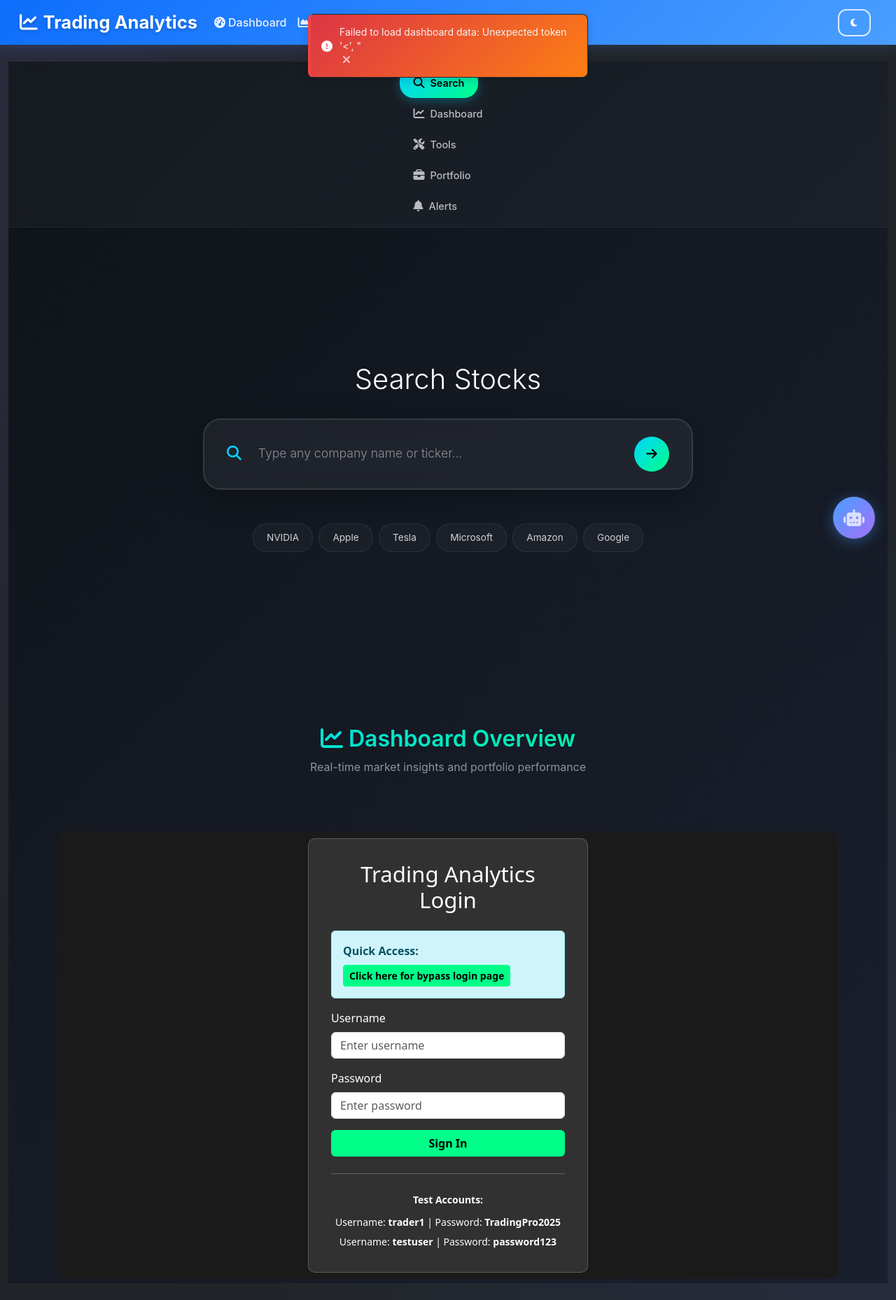
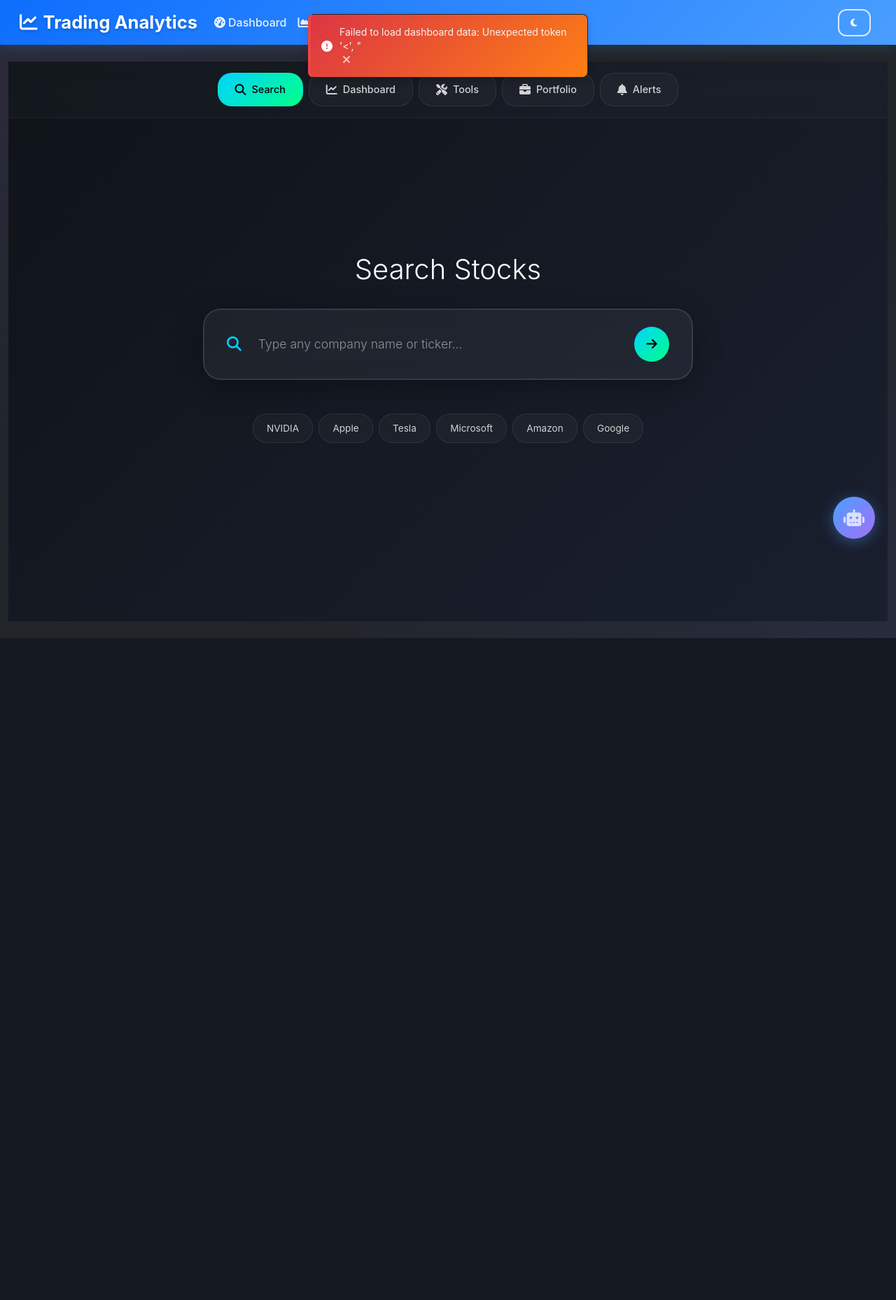
Before and after one commit to img0j0/tradewise-ai, a Flask app: template templates/chatgpt_interface.html in a window 1280 px wide. Shown: the whole page at 70% size. After the commit the page ends 912 px from the top, so only its background shows below. Run offline with Flask 3, Linux system fonts and the light colour scheme; the template is opened without the code that fills it, so the values that code supplies are empty; some libraries are stand-ins or nearby versions.

Commit message:
Overhaul the user interface to improve navigation and overall user experience
Refactors the UI by removing the top navbar, implements interactive buttons, and uses dedicated page views.

Replit-Commit-Author: Agent
Replit-Commit-Session-Id: 9d1698b6-814d-4dbe-99a8-9c9f61e251a8
Replit-Commit-Screenshot-Url: https://storage.googleapis.com/screenshot-production-us-central1/faac9d14-f6e8-472b-b68f-2222f8439d93/9d1698b6-814d-4dbe-99a8-9c9f61e251a8/Yx46gj8

```diff
--- a/templates/base.html
+++ b/templates/base.html
@@ -36,6 +36,8 @@
     <link rel="stylesheet" href="{{ url_for('static', filename='css/ai_autocomplete.css') }}?v={{ range(1000, 9999) | random }}">
 </head>
 <body class="bg-dark text-light">
+    <!-- Conditionally show navbar only for non-ChatGPT interface pages -->
+    {% if request.endpoint not in ['index', 'chatgpt_interface'] %}
     <nav class="navbar navbar-expand-lg navbar-dark bg-primary">
         <div class="container-fluid">
             <a class="navbar-brand" href="{{ url_for('index') }}">
@@ -92,6 +94,7 @@
             </div>
         </div>
     </nav>
+    {% endif %}
 
     <main class="container-fluid py-4">
         {% block content %}{% endblock %}
--- a/templates/chatgpt_interface.html
+++ b/templates/chatgpt_interface.html
@@ -4,40 +4,37 @@
 
 {% block content %}
 <div class="chatgpt-interface">
-    <!-- Clean Minimal Navigation -->
-    <div class="minimal-header">
-        <div class="container-fluid">
-            <div class="d-flex justify-content-center align-items-center py-2">
-                <!-- Clean Tab Navigation -->
-                <div class="openai-tabs">
-                    <button class="tab-btn active" data-section="ai-interface" onclick="switchToSection('ai-interface')">
+    <!-- Clean Interactive Navigation Buttons -->
+    <div class="clean-navigation">
+        <div class="container">
+            <div class="nav-buttons">
+                <button class="nav-btn active" data-section="search" onclick="showPage('search')">
                     <i class="fas fa-search"></i>
                     <span>Search</span>
                 </button>
-                    <button class="tab-btn" data-section="dashboard" onclick="switchToSection('dashboard')">
+                <button class="nav-btn" onclick="window.location.href='/dashboard'">
                     <i class="fas fa-chart-line"></i>
                     <span>Dashboard</span>
                 </button>
-                    <button class="tab-btn" data-section="stocks" onclick="switchToSection('stocks')">
+                <button class="nav-btn" onclick="window.location.href='/simple_stocks'">
                     <i class="fas fa-tools"></i>
                     <span>Tools</span>
                 </button>
-                    <button class="tab-btn" data-section="portfolio" onclick="switchToSection('portfolio')">
+                <button class="nav-btn" onclick="window.location.href='/portfolio'">
                     <i class="fas fa-briefcase"></i>
                     <span>Portfolio</span>
                 </button>
-                    <button class="tab-btn" data-section="alerts" onclick="switchToSection('alerts')">
+                <button class="nav-btn" onclick="window.location.href='/alerts'">
                     <i class="fas fa-bell"></i>
                     <span>Alerts</span>
                 </button>
             </div>
         </div>
     </div>
-    </div>
-
-    <!-- Content Sections -->
-    <div id="ai-interface-section" class="content-section active">
-        <!-- Main Search Interface - ChatGPT Style -->
+
+    <!-- Main Search Content (Only Search Data) -->
+    <div id="search-section" class="content-section active">
+        <!-- Clean Search Interface -->
         <div class="main-search-interface">
             <div class="container">
                 <!-- Simple Title -->
@@ -83,54 +80,7 @@
                 </div>
             </div>
         </div>
-    </div> <!-- End ai-interface-section -->
-
-    <!-- Dashboard Section -->
-    <div id="dashboard-section" class="content-section">
-        <div class="container">
-            <div class="section-header">
-                <h3><i class="fas fa-chart-line me-2"></i>Dashboard Overview</h3>
-                <p class="text-muted">Real-time market insights and portfolio performance</p>
-            </div>
-            <!-- Dashboard content will be loaded here -->
-            <iframe src="/dashboard" class="section-iframe" frameborder="0"></iframe>
-        </div>
-    </div>
-
-    <!-- Trading Tools Section -->
-    <div id="stocks-section" class="content-section">
-        <div class="container">
-            <div class="section-header">
-                <h3><i class="fas fa-tools me-2"></i>Trading Tools</h3>
-                <p class="text-muted">Professional trading tools and advanced analytics</p>
-            </div>
-            <iframe src="/simple_stocks" class="section-iframe" frameborder="0"></iframe>
-        </div>
-    </div>
-
-    <div id="portfolio-section" class="content-section">
-        <div class="container">
-            <div class="section-header">
-                <h3><i class="fas fa-briefcase me-2"></i>Your Portfolio</h3>
-                <p class="text-muted">Track your investments and performance metrics</p>
-            </div>
-            <div id="portfolio-content" class="portfolio-content">
-                <!-- Portfolio content will be loaded here -->
-            </div>
-        </div>
-    </div>
-
-    <div id="alerts-section" class="content-section">
-        <div class="container">
-            <div class="section-header">
-                <h3><i class="fas fa-bell me-2"></i>Trading Alerts</h3>
-                <p class="text-muted">AI-generated alerts and notifications</p>
-            </div>
-            <div id="alerts-content" class="alerts-content">
-                <!-- Alerts content will be loaded here -->
-            </div>
-        </div>
-    </div>
+    </div> <!-- End search-section -->
 </div>
 
 <style>
@@ -148,11 +98,70 @@
     margin-bottom: 2rem;
 }
 
-/* Minimal Header */
-.minimal-header {
+/* Clean Navigation */
+.clean-navigation {
+    background: rgba(255, 255, 255, 0.02);
+    border-bottom: 1px solid rgba(255, 255, 255, 0.05);
+    backdrop-filter: blur(15px);
+    padding: 1rem 0;
+}
+
+.nav-buttons {
+    display: flex;
+    justify-content: center;
+    gap: 0.5rem;
+    flex-wrap: wrap;
+}
+
+.nav-btn {
     background: rgba(255, 255, 255, 0.03);
-    border-bottom: 1px solid rgba(255, 255, 255, 0.05);
-    backdrop-filter: blur(10px);
+    border: 1px solid rgba(255, 255, 255, 0.08);
+    border-radius: 20px;
+    padding: 0.75rem 1.5rem;
+    color: rgba(255, 255, 255, 0.8);
+    cursor: pointer;
+    transition: all 0.3s ease;
+    display: flex;
+    align-items: center;
+    gap: 0.5rem;
+    font-size: 0.9rem;
+    font-weight: 500;
+    text-decoration: none;
+}
+
+.nav-btn:hover {
+    background: rgba(255, 255, 255, 0.08);
+    border-color: rgba(255, 255, 255, 0.2);
+    color: #ffffff;
+    transform: translateY(-2px);
+    box-shadow: 0 5px 15px rgba(0, 0, 0, 0.2);
+}
+
+.nav-btn.active {
+    background: linear-gradient(135deg, #00d4ff, #00ff88);
+    color: #000000;
+    border-color: transparent;
+}
+
+.nav-btn.active:hover {
+    background: linear-gradient(135deg, #00b8e6, #00e079);
+    color: #000000;
+}
+
+.nav-btn i {
+    font-size: 1rem;
+}
+
+@media (max-width: 768px) {
+    .nav-btn span {
+        display: none;
+    }
+
+    .nav-btn {
+        padding: 0.75rem;
+        min-width: 50px;
+        justify-content: center;
+    }
 }
 
 .search-title {
```
Also changed, not shown: replit.md (+23 -26 lines), attached_assets/IMG_2323_1752862821514.jpeg (added). Lines whose indentation alone changed are shown as unchanged.
